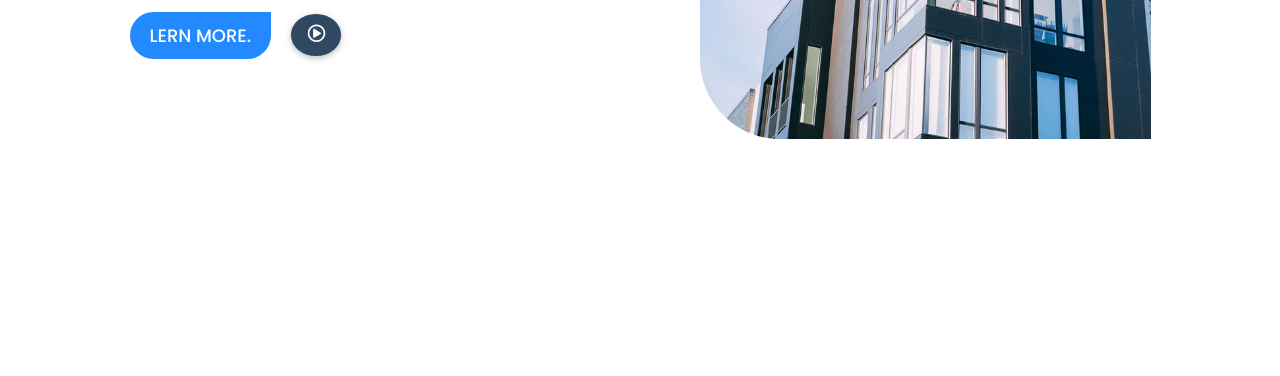
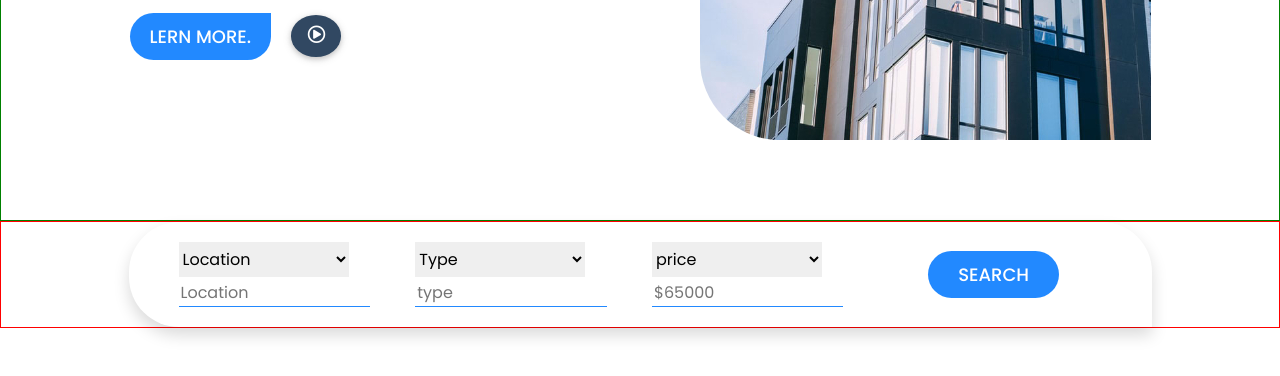
Before and after one commit to abhinavkallungal/builers, a plain HTML site: page index.html in a window 1280 px wide. Shown: the part 404-780 px from the top of the page. Drawn offline with nearby package versions, Linux system fonts and the light colour scheme.

Commit message:
search section completed

```diff
--- a/css/style.scss
+++ b/css/style.scss
@@ -86,6 +86,7 @@
 }
 
 .hero-banner{
+    border: 1px solid green;
     width: 100%;
     padding: 80px 0;
     color: var(--secondary-color);
@@ -124,9 +125,53 @@
     }
 
 }
+
+
+.search-section{
+    border: 1px solid red;
+    .search-area{
+
+        padding: 20px 50px;
+        border-radius:  50px 50px 0px 50px;
+        font-family: var(--font-poppins);
+
+        select{
+            outline: none;
+            border: none;
+            width: 80%;
+            padding: 5px 0px;
+            margin-bottom: 3px;
+        }
+        input{
+            outline: none;
+            border: none;
+
+            width: 90%;
+            border-bottom: 1px solid var(--primary-color);
+
+            &:focus{
+            border: 1px solid var(--secondary-color);
+            }
+        }
+        .btn-theme{
+            border-radius: 40px;
+            padding: 10px 30px;
+        }
+    }
+}
+
+
 @media only screen and (max-width:767px){
     .hero-banner .image-content  {
         margin-top: 50px;
       }
+      .search-section .search-area select {
+        width: 100%;
+      }
+      .search-section .search-area input {
+        width: 100%;
+        margin-bottom: 10px;
+      }
+
 
 }
--- a/index.html
+++ b/index.html
@@ -77,6 +77,44 @@
 
     </section>
 
+    <section class="search-section ">
+      <div class="container">
+        <div class="col-md-11 mx-auto search-area shadow">
+          <div class="row ">
+            <div class="col-md-3 my-auto">
+              <select name="" id="">
+                <option value="">Location</option>
+                <option value="">Kozhikode</option>
+                <option value="">Malappuram</option>
+              </select>
+              <input type="text " placeholder="Location">
+            </div>
+            <div class="col-md-3">
+              <select name="" id="">
+                <option value="">Type</option>
+                <option value="">type 1</option>
+                <option value="">type 2</option>
+              </select>
+              <input type="text " placeholder="type">
+            </div>
+            <div class="col-md-3">
+              <select name="" id="">
+                <option value="">price</option>
+                <option value="">max</option>
+                <option value="">min</option>
+              </select>
+              <input type="text " placeholder="$65000">
+            </div>
+            <div class="col-md-2 m-auto">
+              <div class="btn btn-theme">Search</div>
+            </div>
+          </div>
+        </div>
+
+      </div>
+    </section>
+    <br><br><br>
+
 
 
 
```
Also changed, not shown: css/style.css, 1 other file.
